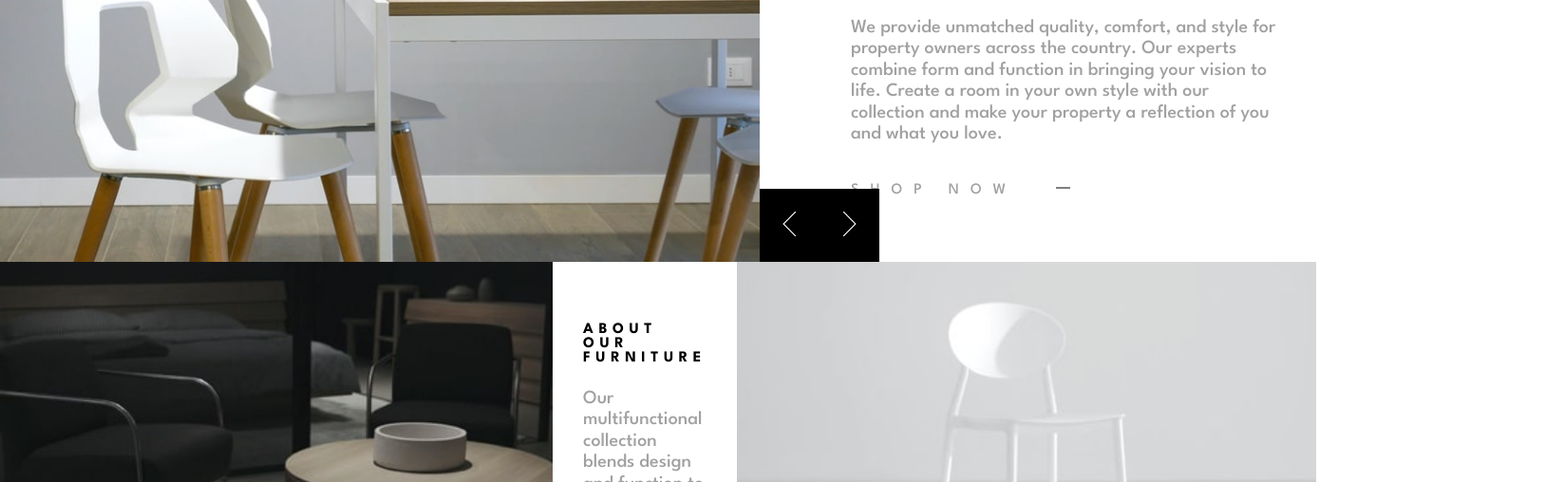
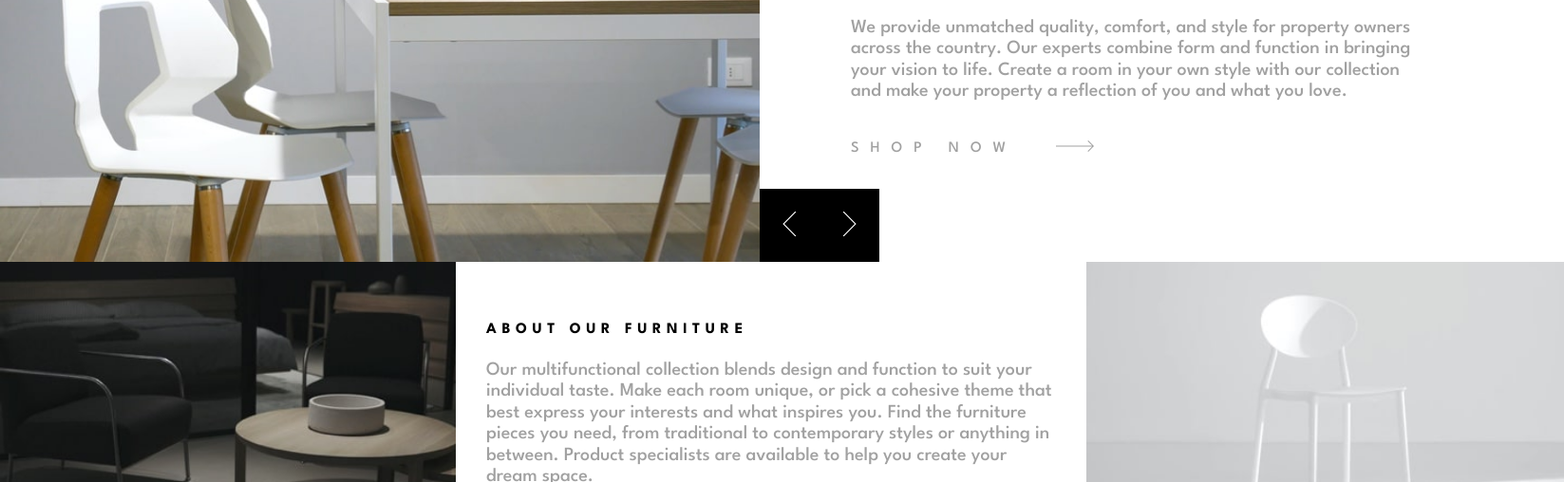
Before and after one commit to Ryan-Tru/room-homepage-solution, a plain HTML site: page index.html in a window 1280 px wide. In both pictures the pointer is over the link "SHOP NOW". Shown: the part 220-728 px from the top of the page at 95% size, 1647 px wide, since content can reach past the window. Drawn offline with Linux system fonts and the light colour scheme.

Commit message:
Finished desktop styling

```diff
--- a/css/styles.css
+++ b/css/styles.css
@@ -157,7 +157,7 @@ body {
 }
 
 .arrow-icon {
-    padding-left: 25px;
+    margin-left: 25px;
 }
 
 .two, .three {
@@ -192,6 +192,7 @@ body {
 @media screen and (min-width: 768px) {
     .body-text {
         font-size: 1.25rem;
+        width: 600px;
     }
 
     /* Styling navbar */
@@ -268,8 +269,14 @@ body {
         margin-top: 2.5rem;
     }
 
+    /* .shop-link:hover{
+        color: var(--dark-gray);
+    } */
+
+    .shop-link:hover > svg *,
     .shop-link:hover {
-        color: var(--dark-gray);
+    fill: var(--dark-gray);
+    color: var(--dark-gray);
     }
 
     /* Slide img styling (desktop) */
@@ -291,6 +298,10 @@ body {
         right: -126px;
     }
 
+    .slideshow-arrow-btn:hover {
+        background-color: var(--dark-gray);
+    }
+
     /* Styling about section */
     .about-section-container {
         flex-direction: row;
```
